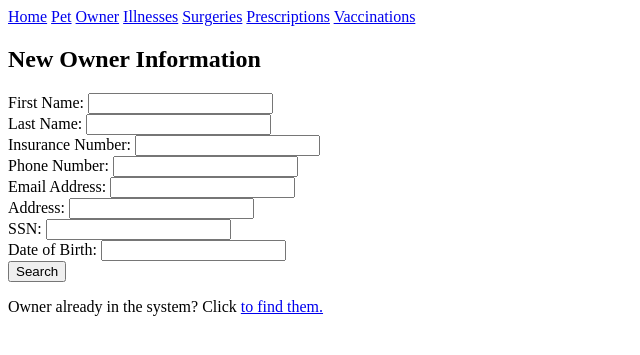
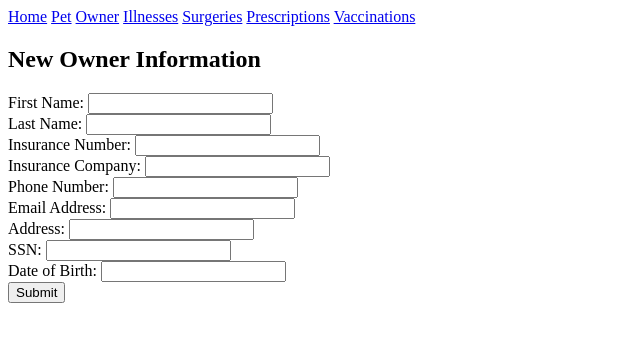
Before and after one commit to sarahdubbert/470DatabaseProject, a Flask app: page /newOwner in a window 1280 px wide. Shown: the top 355 px of the page, without its empty margins (0-640 px from the left). Run offline with Flask 2, Linux system fonts and the light colour scheme.

Commit message:
more updates for insert

```diff
--- a/databaseApp/databaseApp/_init_.py
+++ b/databaseApp/databaseApp/_init_.py
@@ -81,9 +81,11 @@ def petResults():
 
 @app.route('/newOwner', methods=['GET', 'POST'])
 def newOwner():
+    cnx = mysql.connector.connect(user='root', password='MySQLPassword', host='127.0.0.1', database='VetClinic', use_pure=True)
+    cursor = cnx.cursor()
     if request.method == "POST":
         #how to generate owner ID?
-        owner_id = 2
+        owner_id = '2'
         first_name=request.form['first_name']
         last_name=request.form['last_name']
         insurance_number=request.form['insurance_number']
@@ -97,7 +99,13 @@ def newOwner():
 
 
         def get_insertOwner_query():
-            return "INSERT INTO Owner (OwnerID, FirstName, LastName, InsuranceNumber, InsuranceCompany, PhoneNumber, Email, PhysicalAddress, SSN, DOB) VALUES ('" + owner_id + "', '" + first_name + "', '" + last_name + "', '" + insurance_number + "', '" + insurance_company + "', '" + phone_number + "', '" + email + "', '" + physical_address + "', '" + ssn + "', '" + owner_dob + "');"
+            return "INSERT INTO Owner (OwnerID, FirstName, LastName, InsuranceNumber, InsuranceCompany, PhoneNumber, Email, PhysicalAddress, SSN, DOB) VALUES ('" + str(owner_id) + "', '" + str(first_name) + "', '" + str(last_name) + "', '" + str(insurance_number) + "', '" + str(insurance_company) + "', '" + str(phone_number) + "', '" + str(email) + "', '" + str(physical_address) + "', '" + str(ssn) + "', '" + str(owner_dob) + "');"
+
+        newOwnerQuery = get_insertOwner_query()
+        cursor.execute(get_insertOwner_query)
+        cnx.commit()
+
+        return redirect(url_for('newPet'))
 
     return render_template('newOwner.html')
 
@@ -107,6 +115,8 @@ def newOwner():
 
 @app.route('/newPet', methods=['GET', 'POST'])
 def newPet():
+    cnx = mysql.connector.connect(user='root', password='MySQLPassword', host='127.0.0.1', database='VetClinic', use_pure=True)
+    cursor = cnx.cursor()
     if request.method == "POST":
         #petID =
         #how to generate petID?
--- a/databaseApp/databaseApp/templates/newOwner.html
+++ b/databaseApp/databaseApp/templates/newOwner.html
@@ -15,14 +15,12 @@
     First Name: <input type=text name=first_name></br>
     Last Name: <input type=text name=last_name></br>
     Insurance Number: <input type=text name=insurance_number></br>
-    Phone Number: <input type=text name=insurance_company></br>
-    Email Address: <input type=text name=phone_number></br>
-    Address: <input type=text name=email></br>
-    SSN: <input type=text name=physical_address></br>
-    Date of Birth: <input type=text name=ssn></br>
-    <div class="actions"><input type=submit value="Search"></div>
+    Insurance Company: <input type=text name=insurance_company></br>
+    Phone Number: <input type=text name=phone_number></br>
+    Email Address: <input type=text name=email></br>
+    Address: <input type=text name=physical_address></br>
+    SSN: <input type=text name=ssn></br>
+    Date of Birth: <input type=text name=owner_dob></br>
+    <div class="actions"><input type=submit value="Submit"></div>
 </form>
 </div>
-
-
-<p>Owner already in the system? Click <a href="/pet" here </a> to find them.</p
```
Also changed, not shown: databaseApp/databaseApp/templates/pet.html (+7 -1 lines).
